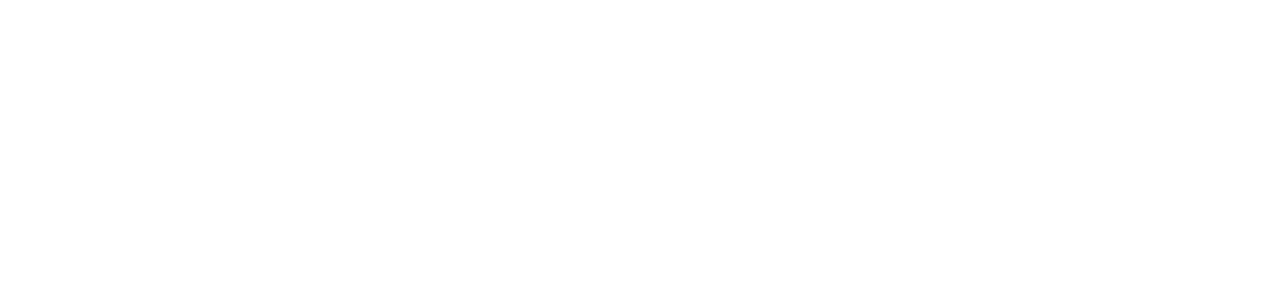
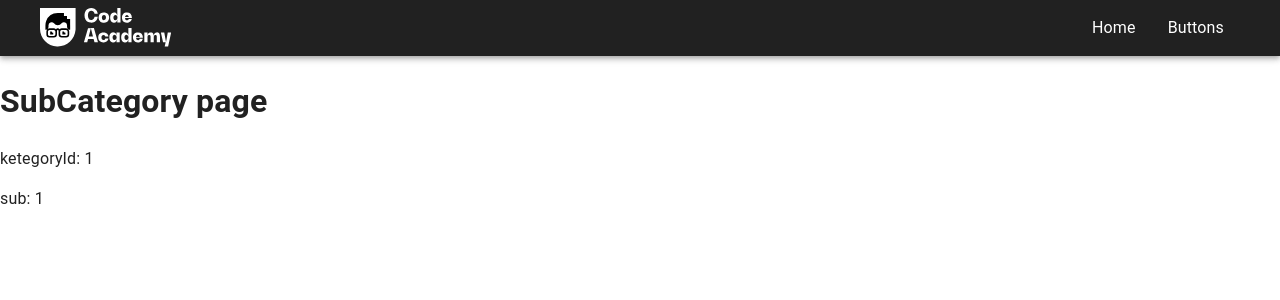
Before and after one commit to ZilvinasVidmantas/type-6-group-project, a React (Create React App) app: page /category/1/1 in a window 1280 px wide. Before the commit this address had no page. Shown: the top 300 px of the page. Built offline with nearby package versions, Linux system fonts and the light colour scheme; a web font is replaced by a local one.

Commit message:
init: examples

```diff
--- a/src/app.tsx
+++ b/src/app.tsx
@@ -7,12 +7,16 @@
 
 import HomePage from './pages/home-page';
 import LandingPageLayout from './components/landing-page-layout';
+import CategoryPage from './pages/category-page';
+import SubcategoryPage from './pages/subcategory-page';
 
 const App: React.FC = () => (
   <BrowserRouter>
     <Routes>
       <Route path="/" element={<LandingPageLayout />}>
         <Route index element={<HomePage />} />
+        <Route path="/category/:categoryId" element={<CategoryPage />} />
+        <Route path="/category/:categoryId/:subcategoryId" element={<SubcategoryPage />} />
       </Route>
     </Routes>
   </BrowserRouter>
--- /dev/null
+++ b/src/pages/category-page/index.tsx
@@ -0,0 +1,36 @@
+import React, { useState, useEffect } from 'react';
+import { useParams } from 'react-router-dom';
+import PlacesService from '../../services/places-service';
+import Place from '../../types';
+
+const CategoryPage: React.FC = () => {
+  const { categoryId } = useParams();
+  const [place, setPlace] = useState<null | Place>(null);
+  const [loaded, setLoaded] = useState<boolean>(false);
+
+  useEffect(() => {
+    // Cia reiktų naudoti kategory service
+    (async () => {
+      if (categoryId) {
+        try {
+          const fetchedPlace = await PlacesService.fetchById(categoryId);
+          setPlace(fetchedPlace);
+        } catch (error) {
+          console.error('Nera tokios kategorijos, ateityje redirektinsiu i error page');
+        }
+      }
+      setLoaded(true);
+    })();
+  }, []);
+
+  return (
+    <div>
+      <h1>Cia yra kategory peidžas</h1>
+      <p>{JSON.stringify(categoryId)}</p>
+      {!loaded ? '...loading' : JSON.stringify(place)}
+
+    </div>
+  );
+};
+
+export default CategoryPage;
--- /dev/null
+++ b/src/pages/subcategory-page/index.tsx
@@ -0,0 +1,24 @@
+import React from 'react';
+import { useParams } from 'react-router-dom';
+
+const SubcategoryPage: React.FC = () => {
+  const { categoryId, subcategoryId } = useParams();
+
+  return (
+    <div>
+      <h1>SubCategory page</h1>
+      <p>
+        ketegoryId:
+        {' '}
+        {categoryId}
+      </p>
+      <p>
+        sub:
+        {' '}
+        {subcategoryId}
+      </p>
+    </div>
+  );
+};
+
+export default SubcategoryPage;
--- a/src/services/places-service.ts
+++ b/src/services/places-service.ts
@@ -22,6 +22,12 @@
     return data;
   };
 
+  public fetchById = async (id: string): Promise<Place> => {
+    const { data } = await this.api.get<Place>(`/places/${id}`);
+
+    return data;
+  };
+
   // senamadiškai
   // public fetch = async (): Promise<Place[]> => {
   //   const response = await fetch('http://localhost:5000/places');
```
Also changed, not shown: initian db schema.jpg (added), 1 other file (tests, documents, lock files or other folders).
